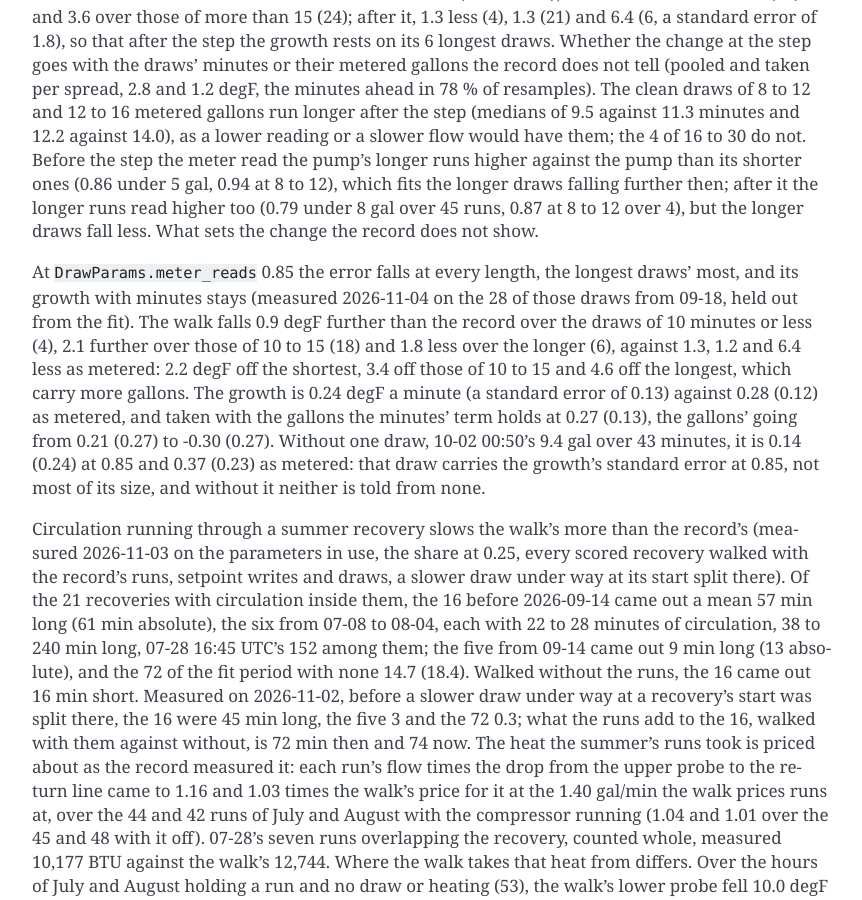
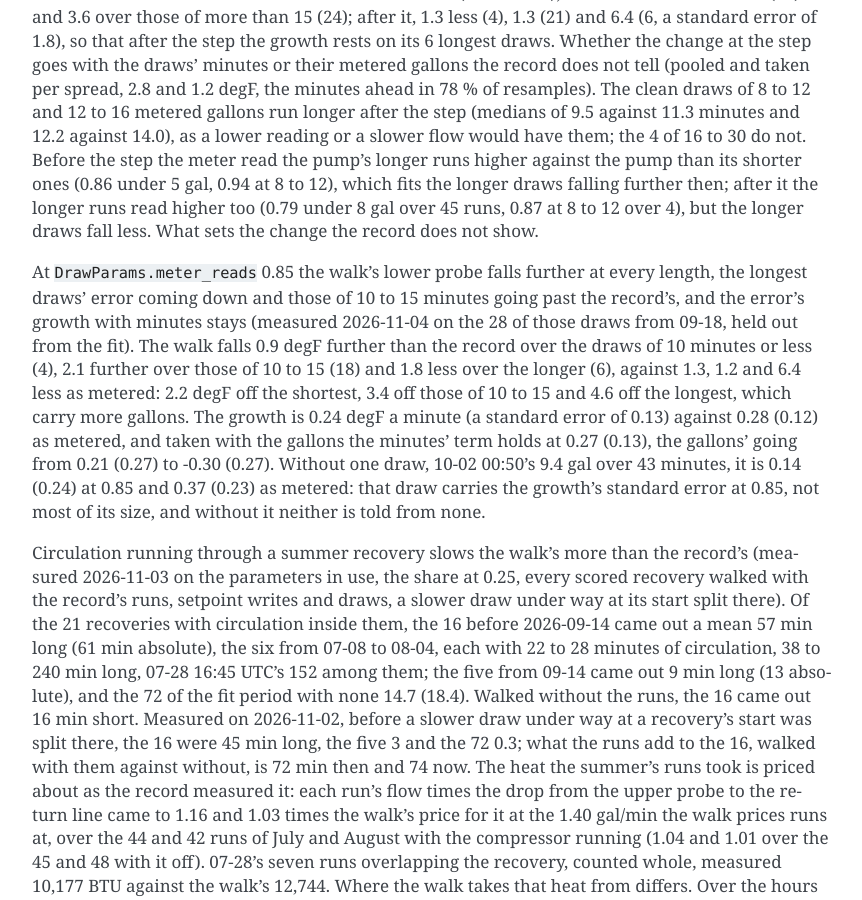
Before and after one commit to eman/nwp500-python, a Sphinx documentation site: the page built from docs/explanation/simulator.rst, in a window 1280 px wide and 900 px high, scrolled down 15551 px. Shown: the whole window, without its empty margins (338-1200 px from the left). Built offline with Sphinx 7.4.7, drawn with Linux system fonts in a browser that asks for light colours.

Commit message:
docs(sim): at 0.85 the long draws come down and the 10-15 minute ones overshoot

```diff
--- a/docs/explanation/simulator.rst
+++ b/docs/explanation/simulator.rst
@@ -901,20 +901,21 @@ after it the longer runs read higher too (0.79 under 8 gal over 45 runs,
 0.87 at 8 to 12 over 4), but the longer draws fall less. What sets the
 change the record does not show.
 
-At ``DrawParams.meter_reads`` 0.85 the error falls at every length, the
-longest draws' most, and its growth with minutes stays (measured
-2026-11-04 on the 28 of those draws from 09-18, held out from the fit).
-The walk falls 0.9 degF further than the record over the draws of 10
-minutes or less (4), 2.1 further over those of 10 to 15 (18) and 1.8
-less over the longer (6), against 1.3, 1.2 and 6.4 less as metered: 2.2
-degF off the shortest, 3.4 off those of 10 to 15 and 4.6 off the
-longest, which carry more gallons. The growth is 0.24 degF a minute (a
-standard error of 0.13) against 0.28 (0.12) as metered, and taken with
-the gallons the minutes' term holds at 0.27 (0.13), the gallons' going
-from 0.21 (0.27) to -0.30 (0.27). Without one draw, 10-02 00:50's 9.4
-gal over 43 minutes, it is 0.14 (0.24) at 0.85 and 0.37 (0.23) as
-metered: that draw carries the growth's standard error at 0.85, not most
-of its size, and without it neither is told from none.
+At ``DrawParams.meter_reads`` 0.85 the walk's lower probe falls further
+at every length, the longest draws' error coming down and those of 10 to
+15 minutes going past the record's, and the error's growth with minutes
+stays (measured 2026-11-04 on the 28 of those draws from 09-18, held out
+from the fit). The walk falls 0.9 degF further than the record over the
+draws of 10 minutes or less (4), 2.1 further over those of 10 to 15 (18)
+and 1.8 less over the longer (6), against 1.3, 1.2 and 6.4 less as
+metered: 2.2 degF off the shortest, 3.4 off those of 10 to 15 and 4.6
+off the longest, which carry more gallons. The growth is 0.24 degF a
+minute (a standard error of 0.13) against 0.28 (0.12) as metered, and
+taken with the gallons the minutes' term holds at 0.27 (0.13), the
+gallons' going from 0.21 (0.27) to -0.30 (0.27). Without one draw, 10-02
+00:50's 9.4 gal over 43 minutes, it is 0.14 (0.24) at 0.85 and 0.37
+(0.23) as metered: that draw carries the growth's standard error at
+0.85, not most of its size, and without it neither is told from none.
 
 Circulation running through a summer recovery slows the walk's more than
 the record's (measured 2026-11-03 on the parameters in use, the share at
```
